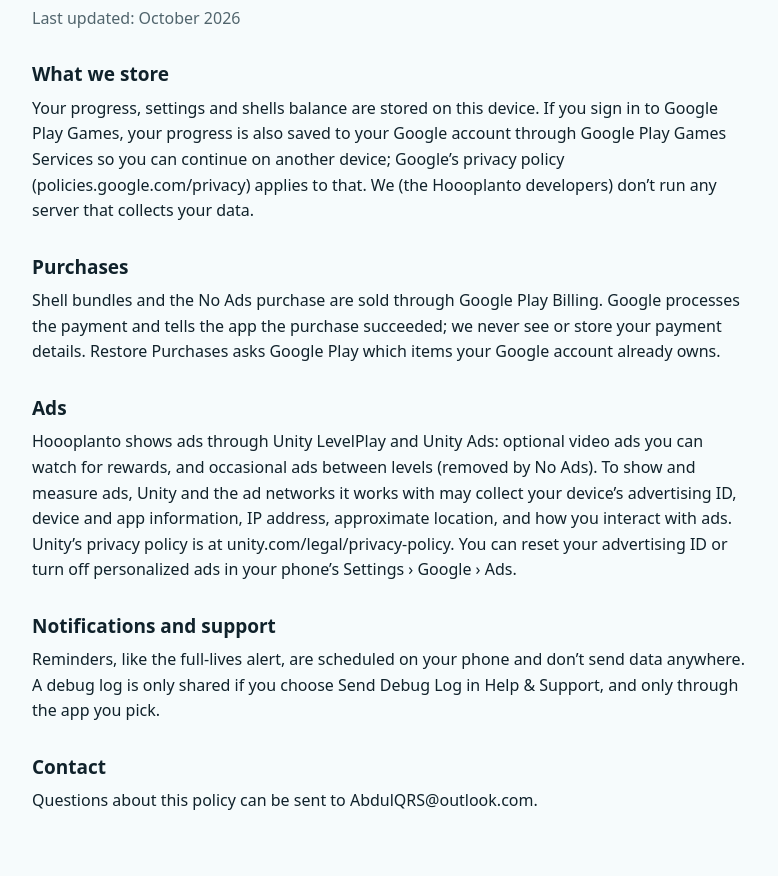
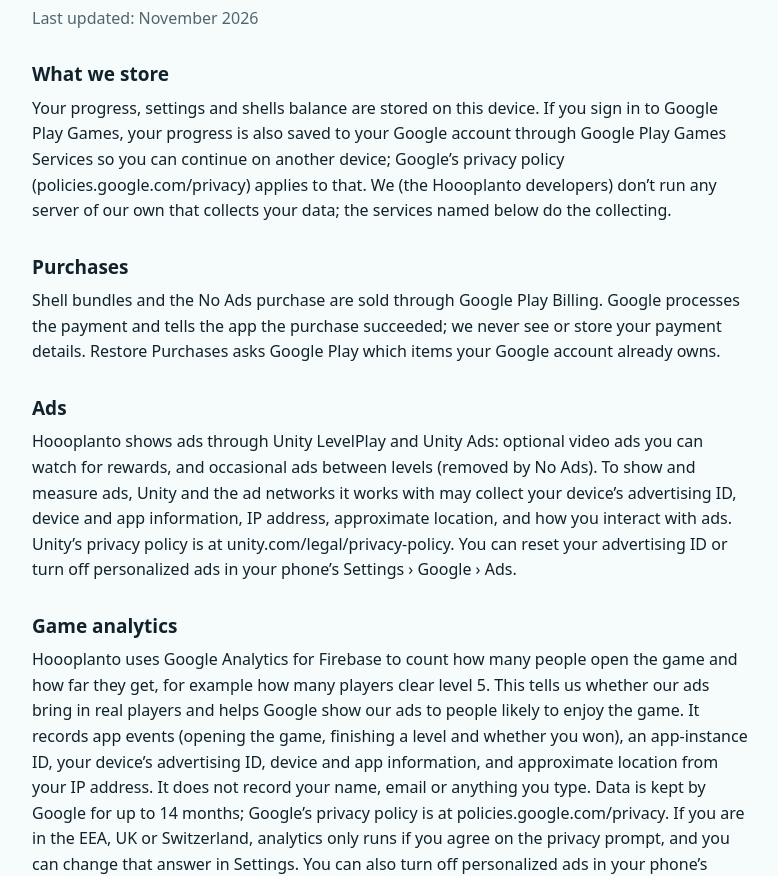
Before and after one commit to wcabdul01/wcabdul01.github.io, a plain HTML site: page lumenwell/privacy/index.html in a window 1280 px wide. Shown: the part 83-959 px from the top of the page, without its empty margins (248-1026 px from the left). Drawn offline with Linux system fonts and the light colour scheme.

Commit message:
Hoooplanto privacy policy: Game analytics (Firebase)

```diff
--- a/lumenwell/privacy/index.html
+++ b/lumenwell/privacy/index.html
@@ -19,13 +19,15 @@ a{color:var(--accent)}
 <body>
 <main>
 <h1>Hoooplanto Privacy Policy</h1>
-<p class="updated">Last updated: October 2026</p>
+<p class="updated">Last updated: November 2026</p>
 <h2>What we store</h2>
-<p>Your progress, settings and shells balance are stored on this device. If you sign in to Google Play Games, your progress is also saved to your Google account through Google Play Games Services so you can continue on another device; Google’s privacy policy (policies.google.com/privacy) applies to that. We (the Hoooplanto developers) don’t run any server that collects your data.</p>
+<p>Your progress, settings and shells balance are stored on this device. If you sign in to Google Play Games, your progress is also saved to your Google account through Google Play Games Services so you can continue on another device; Google’s privacy policy (policies.google.com/privacy) applies to that. We (the Hoooplanto developers) don’t run any server of our own that collects your data; the services named below do the collecting.</p>
 <h2>Purchases</h2>
 <p>Shell bundles and the No Ads purchase are sold through Google Play Billing. Google processes the payment and tells the app the purchase succeeded; we never see or store your payment details. Restore Purchases asks Google Play which items your Google account already owns.</p>
 <h2>Ads</h2>
 <p>Hoooplanto shows ads through Unity LevelPlay and Unity Ads: optional video ads you can watch for rewards, and occasional ads between levels (removed by No Ads). To show and measure ads, Unity and the ad networks it works with may collect your device’s advertising ID, device and app information, IP address, approximate location, and how you interact with ads. Unity’s privacy policy is at unity.com/legal/privacy-policy. You can reset your advertising ID or turn off personalized ads in your phone’s Settings › Google › Ads.</p>
+<h2>Game analytics</h2>
+<p>Hoooplanto uses Google Analytics for Firebase to count how many people open the game and how far they get, for example how many players clear level 5. This tells us whether our ads bring in real players and helps Google show our ads to people likely to enjoy the game. It records app events (opening the game, finishing a level and whether you won), an app-instance ID, your device’s advertising ID, device and app information, and approximate location from your IP address. It does not record your name, email or anything you type. Data is kept by Google for up to 14 months; Google’s privacy policy is at policies.google.com/privacy. If you are in the EEA, UK or Switzerland, analytics only runs if you agree on the privacy prompt, and you can change that answer in Settings. You can also turn off personalized ads in your phone’s settings.</p>
 <h2>Notifications and support</h2>
 <p>Reminders, like the full-lives alert, are scheduled on your phone and don’t send data anywhere. A debug log is only shared if you choose Send Debug Log in Help &amp; Support, and only through the app you pick.</p>
 <h2>Contact</h2>
```
